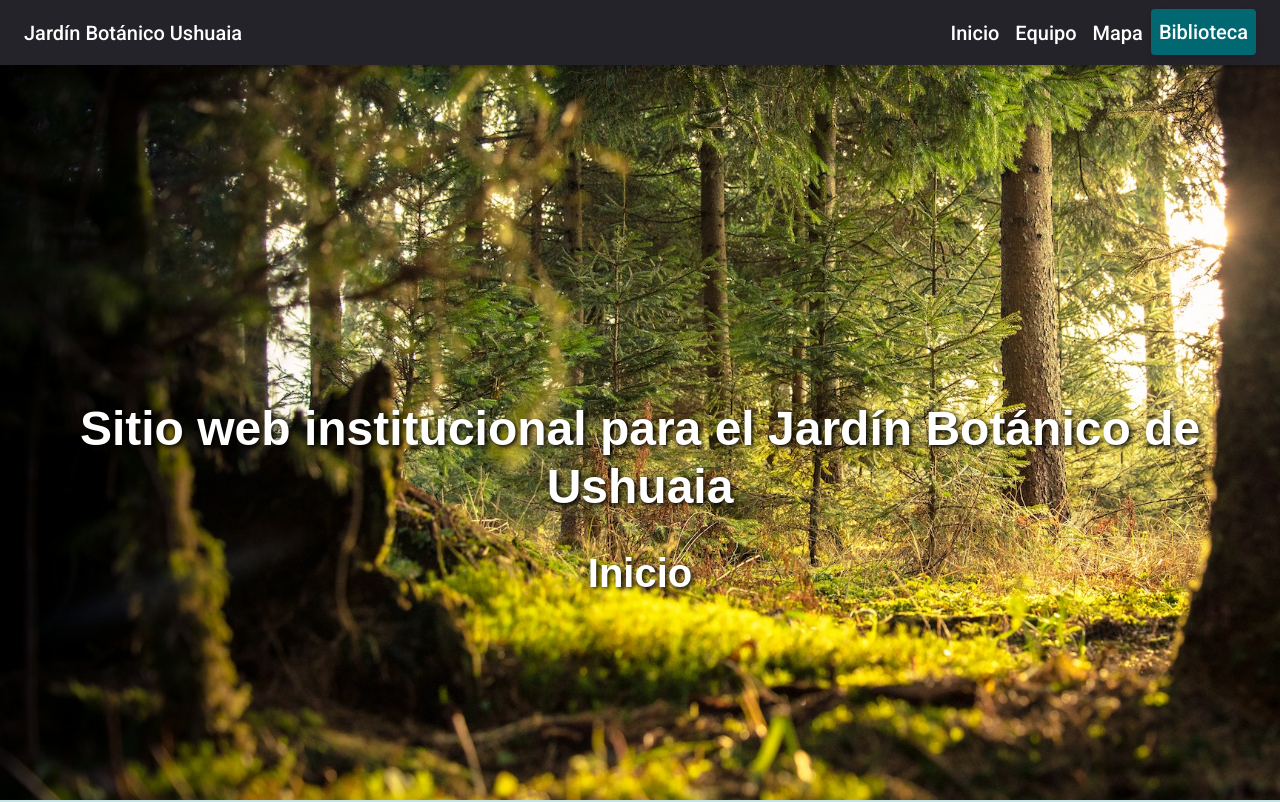
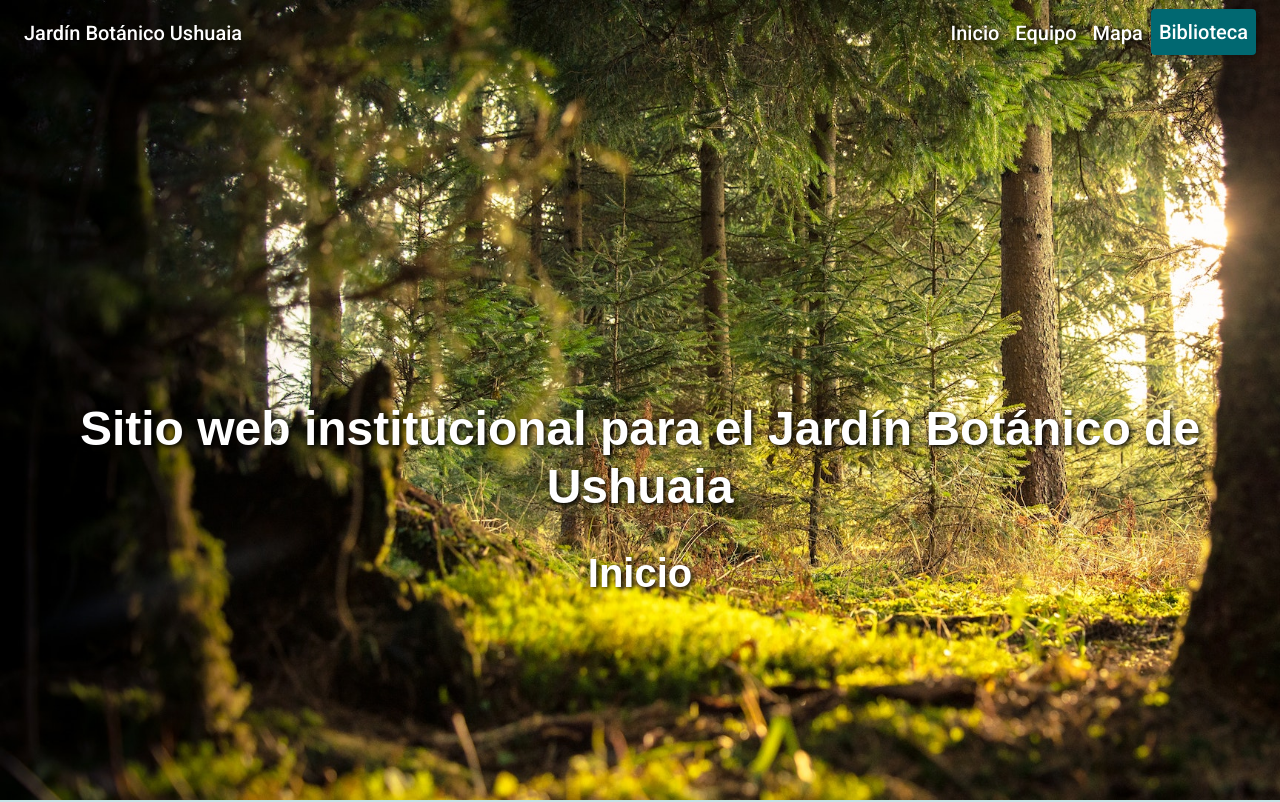
Before and after one commit to lautarobarba/jardinbu-landingpage, a website: page landingpage/public/index.html in a window 1280 px wide. Shown: the top 802 px of the page. Drawn offline with Linux system fonts and the light colour scheme.

Commit message:
Se hizo navbar transparente

```diff
--- a/landingpage/public/assets/css/styles.css
+++ b/landingpage/public/assets/css/styles.css
@@ -20,6 +20,11 @@ body {
   font-family: Roboto, Helvetica, Arial, sans-serif;
   font-weight: 500;
   font-size: 1.25rem;
+  /* Duracion del efecto al aplicar el estilo navbar-scrolled */
+  transition-duration: 0.5s;
+}
+
+.navbar-scrolled {
   background-color: var(--dark);
   box-shadow: rgb(0 0 0 / 20%) 0px 2px 4px -1px,
     rgb(0 0 0 / 14%) 0px 4px 5px 0px, rgb(0 0 0 / 12%) 0px 1px 10px 0px;
@@ -92,6 +97,10 @@ h2 {
 	color: var(--dark);
 }
 
+.text-shadow {
+  text-shadow: 2px 2px 5px black;
+}
+
 .custom-link {
   font-family: Roboto, Helvetica, Arial, sans-serif;
   font-size: 1.25rem;
--- a/landingpage/public/assets/js/index.js
+++ b/landingpage/public/assets/js/index.js
@@ -1,3 +1,12 @@
+// Add style to navbar on scroll
+$(document).scroll(function() {
+  if($(document).scrollTop() >= 10 ) {
+    $('#navbar').addClass('navbar-scrolled');
+  } else {
+    $('#navbar').removeClass('navbar-scrolled');
+  }
+});
+
 // Click over link will collapse navbar
 $(".nav-link").on("click", function () {
   $("#navbarLinks").collapse("hide");
--- a/landingpage/public/index.html
+++ b/landingpage/public/index.html
@@ -47,7 +47,7 @@
   </head>
   <body>
     <!-- Navbar -->
-    <nav class="navbar fixed-top navbar-expand-md">
+    <nav id="navbar" class="navbar fixed-top navbar-expand-md">
       <!-- Navbar brand -->
       <a class="navbar-brand text-white" href="#">Jardín Botánico Ushuaia</a>
 
@@ -61,7 +61,7 @@
         aria-expanded="false"
         aria-label="Toggle navigation"
       >
-        <span class="text-white">
+        <span class="text-white text-shadow">
           <i class="fa-solid fa-bars"></i>
         </span>
       </button>
@@ -70,13 +70,13 @@
       <div class="collapse navbar-collapse" id="navbarLinks">
         <ul class="navbar-nav ms-auto mb-0 mb-lg-0">
           <li class="nav-item text-center">
-            <a class="nav-link text-white custom-link" href="#home-section">Inicio</a>
+            <a class="nav-link text-white text-shadow custom-link" href="#home-section">Inicio</a>
           </li>
           <li class="nav-item text-center">
-            <a class="nav-link text-white custom-link " href="#about-section">Equipo</a>
+            <a class="nav-link text-white text-shadow custom-link " href="#about-section">Equipo</a>
           </li>
           <li class="nav-item text-center">
-            <a class="nav-link text-white custom-link" href="#map-section">Mapa</a>
+            <a class="nav-link text-white text-shadow custom-link" href="#map-section">Mapa</a>
           </li>
           <li class="nav-item text-center">
             <a class="nav-link text-white" href="/app" style="padding: 0;">
```
